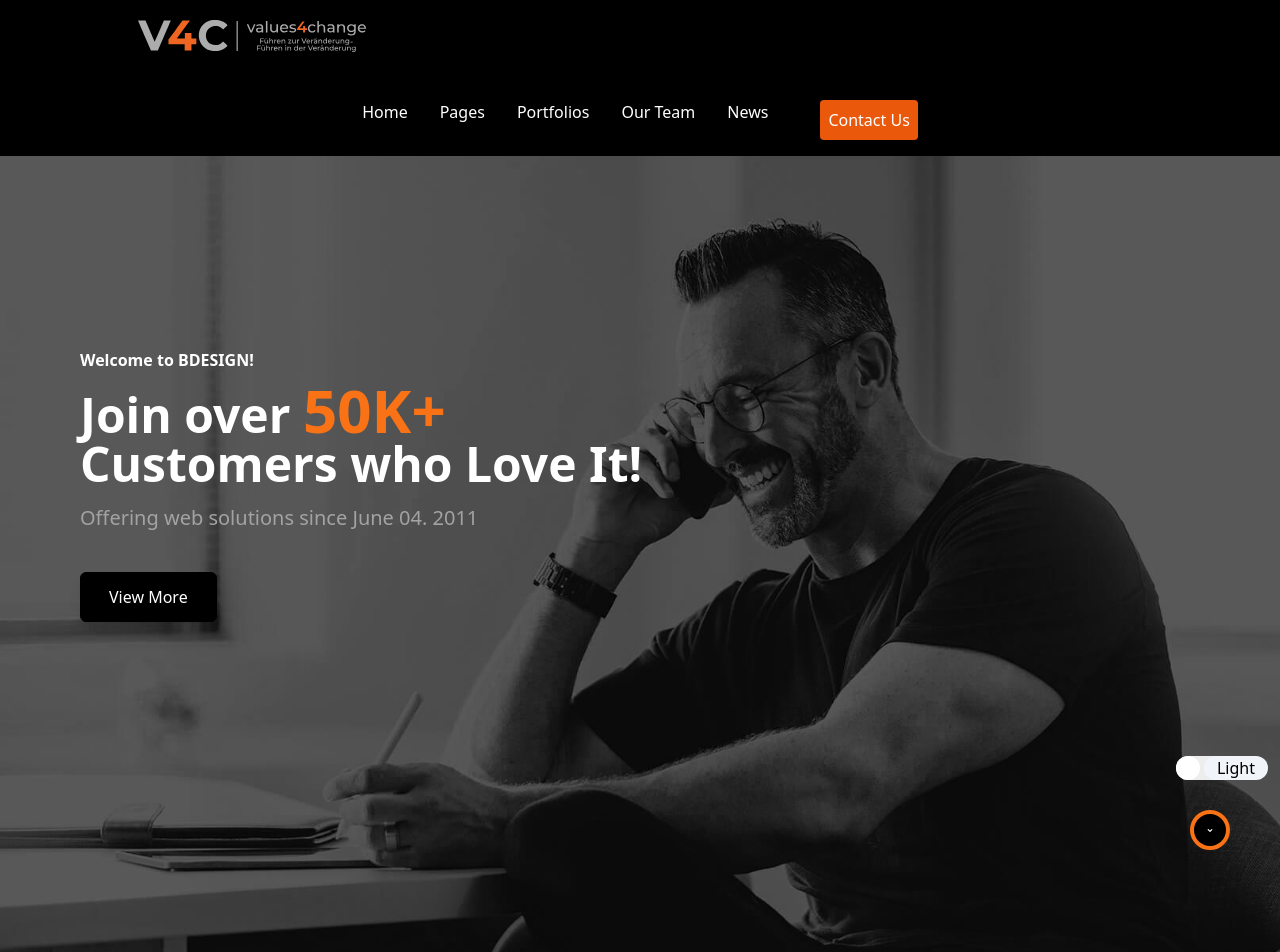
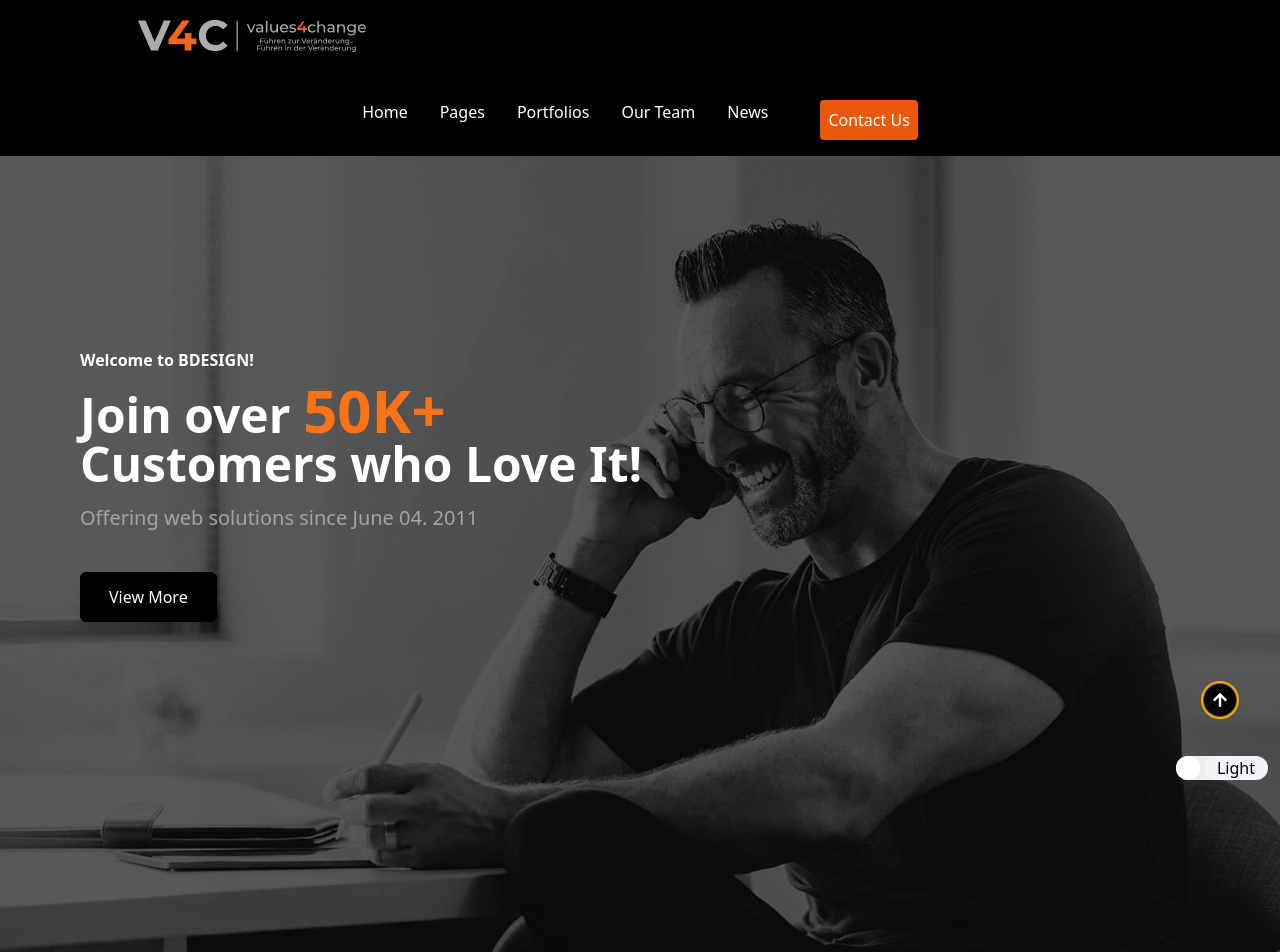
Before and after one commit to Bobchri/corporate-theme, a Next.js app: page / in a window 1280 px wide. Shown: the top 952 px of the page. Built offline with nearby package versions, Linux system fonts and the light colour scheme.

Commit message:
circular progress bar fixed

```diff
--- a/package.json
+++ b/package.json
@@ -17,6 +17,7 @@
     "postcss": "8.4.27",
     "react": "18.2.0",
     "react-dom": "18.2.0",
+    "react-icons": "^4.10.1",
     "react-switch": "^7.0.0",
     "tailwindcss": "3.3.3"
   }
--- a/src/components/CircularProgressBar.js
+++ b/src/components/CircularProgressBar.js
@@ -1,68 +1,46 @@
-"use client";
-import React, { useEffect, useState } from "react";
+import { useEffect, useState } from "react";
+import { FaArrowUp } from "react-icons/fa";
 
-const CircularProgressBar = ({ progress }) => {
-  const [isVisible, setIsVisible] = useState(false);
-  const strokeWidth = 20;
-  const radius = 10;
-  const circumference = 2 * Math.PI * radius;
-  const offset = circumference - (progress / 100) * circumference;
+const CircularScrollProgressBar = () => {
+  const [progress, setProgress] = useState(0);
 
   useEffect(() => {
-    const handleScroll = () => {
-      const scrollY = window.scrollY;
-      setIsVisible(
-        scrollY > 0 &&
-          scrollY < document.documentElement.scrollHeight - window.innerHeight
-      );
+    const updateProgress = () => {
+      const totalScrollHeight =
+        document.documentElement.scrollHeight - window.innerHeight;
+      const scrolled = window.scrollY;
+      const percentage = (scrolled / totalScrollHeight) * 100;
+      setProgress(percentage);
     };
 
-    window.addEventListener("scroll", handleScroll);
-
+    window.addEventListener("scroll", updateProgress);
     return () => {
-      window.removeEventListener("scroll", handleScroll);
+      window.removeEventListener("scroll", updateProgress);
     };
   }, []);
 
   return (
-    <div
-      className={`circular-progress-container ${isVisible ? "visible" : ""}`}
-    >
-      <svg className="circular-progress" height="100" width="100">
-        <circle
-          className="circular-progress-background"
-          strokeWidth={strokeWidth}
-          r={radius}
-          cx="50"
-          cy="50"
-        />
-        <circle
-          className="circular-progress-circle"
-          strokeWidth={strokeWidth}
-          r={radius}
-          cx="50"
-          cy="50"
-          style={{ strokeDasharray: circumference, strokeDashoffset: offset }}
-        />
-      </svg>
-      <div className="absolute inset-0 flex items-center justify-center">
-        <div className="absolute inset-0 flex items-center justify-center">
-          <div className="h-8 w-8 bg-black rounded-full"></div>
-          <svg
-            className="arrow-up text-white w-5 h-5 absolute"
-            viewBox="0 0 20 20"
-            fill="currentColor"
-          >
-            <path
-              fillRule="evenodd"
-              d="M6.293 10.293a1 1 0 011.414 0L10 12.586l2.293-2.293a1 1 0 111.414 1.414l-3 3a1 1 0 01-1.414 0l-3-3a1 1 0 010-1.414z"
-              clipRule="evenodd"
+    <div className="fixed z-50 bottom-20 right-10 flex items-center">
+      <div className="relative">
+        <div className="w-10 h-10 relative ml-0">
+          <svg className="transform -rotate-90" width="100%" height="100%">
+            <circle
+              cx="50%"
+              cy="50%"
+              r="45%"
+              fill="transparent"
+              stroke="#FFA500"
+              strokeWidth="5%"
+              strokeDasharray={`${progress}, 100`}
             />
           </svg>
+          <div className="w-8 h-8 bg-black rounded-full flex items-center justify-center absolute top-1 left-1">
+            <FaArrowUp className="text-white" />
+          </div>
         </div>
       </div>
     </div>
   );
 };
 
-export default CircularProgressBar;
+export default CircularScrollProgressBar;
--- a/src/components/ScrollProgress.js
+++ /dev/null
@@ -1,33 +0,0 @@
-"use client";
-import React, { useEffect, useState } from "react";
-import CircularProgressBar from "./CircularProgressBar";
-
-const ScrollProgress = () => {
-  const [scrollProgress, setScrollProgress] = useState(0);
-
-  useEffect(() => {
-    const updateScrollProgress = () => {
-      const scrollHeight = document.documentElement.scrollHeight;
-      const clientHeight = document.documentElement.clientHeight;
-      const scrollY = window.scrollY;
-      const maxScroll = scrollHeight - clientHeight;
-
-      const progress = (scrollY / maxScroll) * 100;
-      setScrollProgress(progress);
-    };
-
-    window.addEventListener("scroll", updateScrollProgress);
-
-    return () => {
-      window.removeEventListener("scroll", updateScrollProgress);
-    };
-  }, []);
-
-  return (
-    <div className="fixed right-5 bottom-5">
-      <CircularProgressBar progress={scrollProgress} />
-    </div>
-  );
-};
-
-export default ScrollProgress;
--- a/src/layout/DefaultLayout.js
+++ b/src/layout/DefaultLayout.js
@@ -10,8 +10,8 @@ const DefaultLayout = ({ children }) => {
       {/* Main content */}
       <main>
         {children}
+        <CircularProgressBar />
         <ThemeSwitch />
-        <CircularProgressBar />
       </main>
 
       <footer>
```
Also changed, not shown: 1 other file (tests, documents, lock files or other folders).
